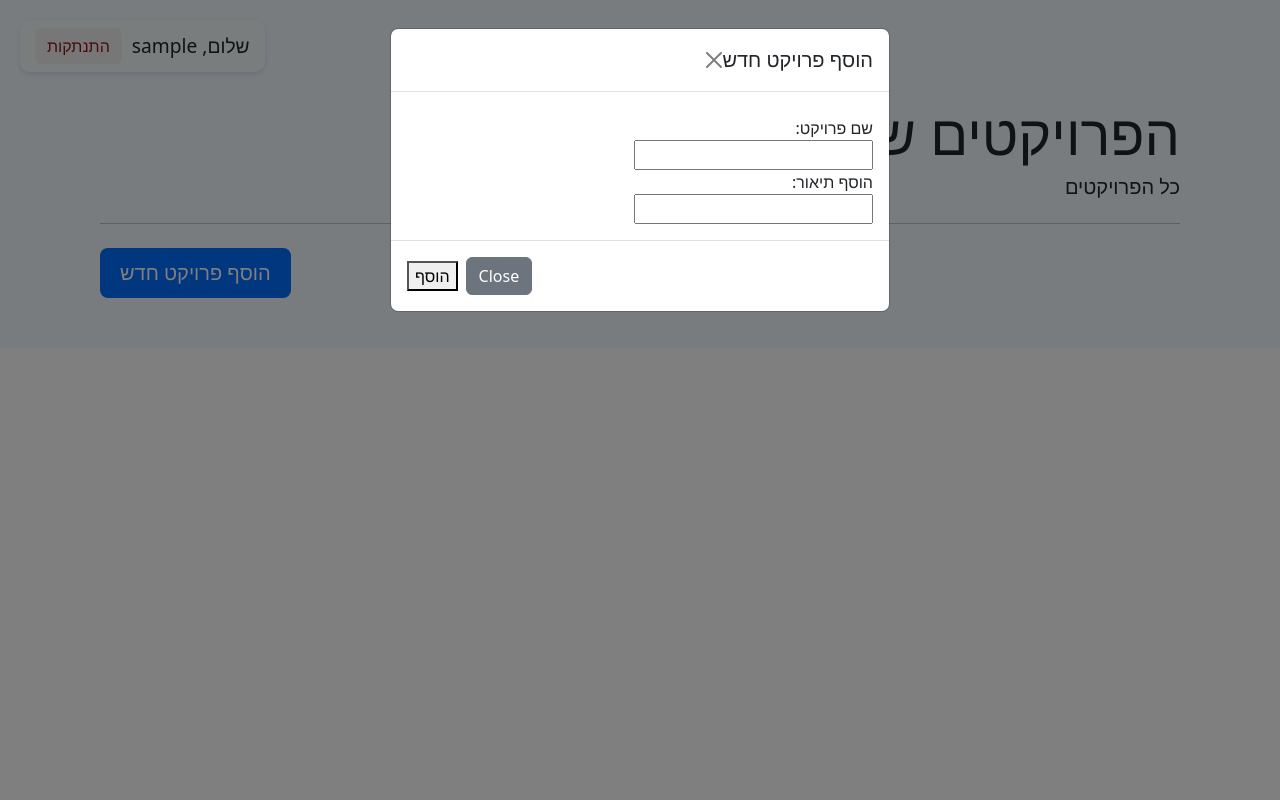
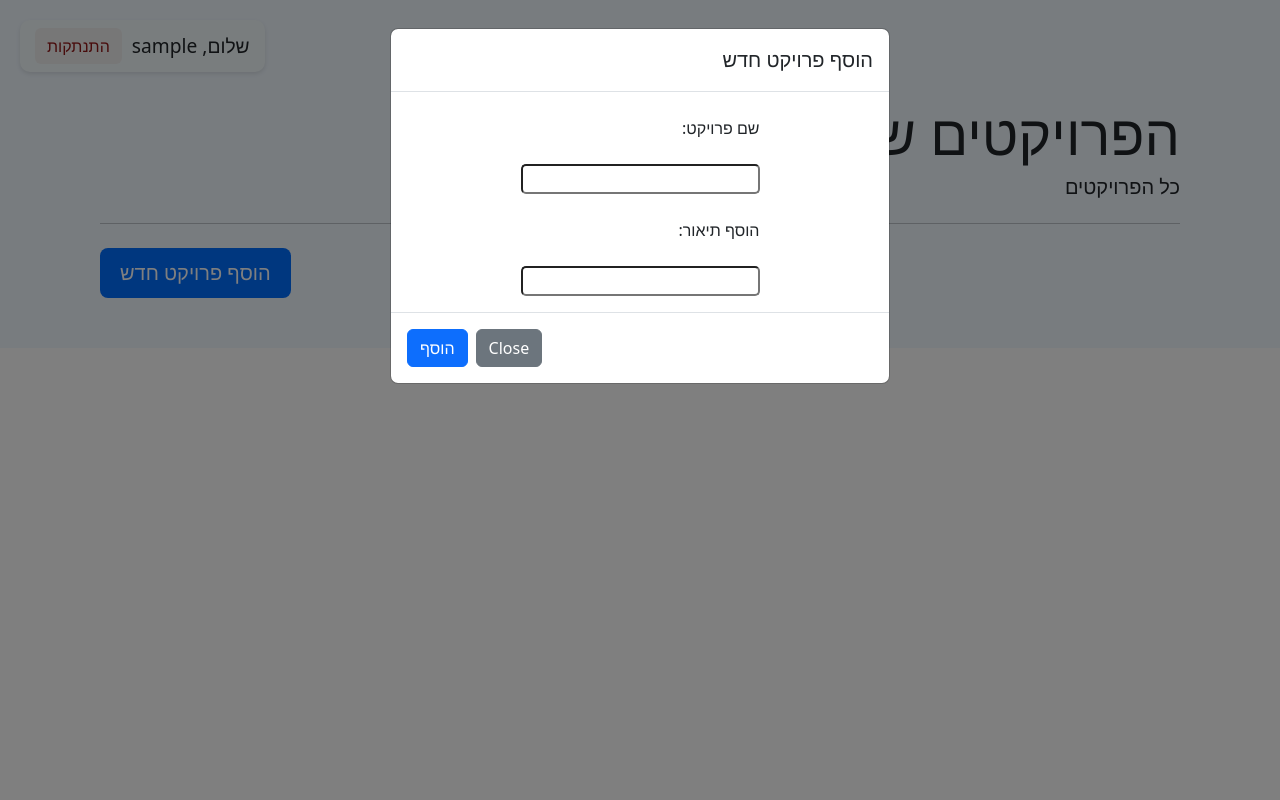
Before and after one commit to tair-smartnpv/Tasks-manager, a CodeIgniter app: page /TaskManager/index.php/projects in a window 1280 px wide, after a click on "הוסף פרויקט חדש". Run offline with CodeIgniter, Linux system fonts and the light colour scheme; the visitor is signed in with stand-in values (Sample User, id 1); data that the repository does not hold is empty.

Commit message:
editing modals

```diff
--- a/application/views/projects_view.php
+++ b/application/views/projects_view.php
@@ -32,12 +32,12 @@
 
 
 </div>
-<div class="modal" id="addProject" tabindex="1">
+<div class="modal fade" id="addProject" tabindex="1">
 	<div class="modal-dialog">
 		<div class="modal-content">
 			<div class="modal-header">
+
 				<h1 class="modal-title fs-5" id="staticBackdropLabel">הוסף פרויקט חדש</h1>
-				<button type="button" class="btn-close" data-bs-dismiss="modal" aria-label="Close"></button>
 			</div>
 			<div class="modal-body">
 				<div id="error-box" class="text-danger mt-2"></div>
@@ -50,15 +50,15 @@
 			</div>
 			<div class="modal-footer">
 				<button type="button" class="btn btn-secondary" data-bs-dismiss="modal">Close</button>
-				<button type="button" class="add-btn">הוסף</button>
+				<button type="button" class="btn btn-primary" id="add-btn">הוסף</button>
 
 			</div>
 		</div>
 	</div>
 </div>
-<div class="modal fade" id="delete-modal" tabindex="-1" role="dialog" aria-labelledby="exampleModalCenterTitle"
+<div class="modal fade" id="delete-modal" tabindex="-1" role="dialog"
 	 aria-hidden="true">
-	<div class="modal-dialog modal-dialog-centered" role="document">
+	<div class="modal-dialog" role="document">
 		<div class="modal-content">
 			<div class="modal-header">
 				<h5 class="modal-title">בטוח שאתה רוצה למחוק?</h5>
@@ -100,6 +100,7 @@
 		$("#progress-" + projectID).css("width", percent + "%");
 		$("#progress-" + projectID).attr("aria-valuenow", percent);
 	}
+
 	function askConfirmation() {
 		return new Promise((resolve) => {
 
@@ -116,7 +117,6 @@
 			});
 		});
 	}
-
 
 
 	$(document).ready(function () {
@@ -144,7 +144,7 @@
 		});
 
 		//add project
-		$(document).on("click", ".add-btn", function () {
+		$('#add-btn').on("click",  function () {
 			const name = $('#name-input').val().trim();
 			const desc = $('#desc-input').val().trim();
 
@@ -188,7 +188,7 @@
 			const projectId = $(this).data('id');
 			const $projectDiv = $('#project-' + projectId);
 			const confirm = await askConfirmation();
-			if(!confirm)return;
+			if (!confirm) return;
 			$.ajax({
 				url: '<?php echo site_url("Projects/delete"); ?>',// + projectId,
 				method: 'POST',
--- a/assets/projectsStyle.css
+++ b/assets/projectsStyle.css
@@ -113,3 +113,25 @@
 .progress{
 	margin-bottom: 10px;
 }
+
+.modal-header{
+	direction: rtl;
+	display: flex;
+	justify-content: space-between;
+	align-items: center;
+
+}
+
+.modal-body{
+	/*align-items: center;*/
+	display: grid;
+	margin: auto;
+}
+.modal-body label{
+
+}
+
+.modal-body input{
+	background-color: #ffffff;;
+	border-radius: 5px;
+}
```
Also changed, not shown: application/controllers/Login.php (+1 -11 lines), application/views/Tasks_view.php (+7 -8 lines), assets/tasksStyle.css (+32 -37 lines).
